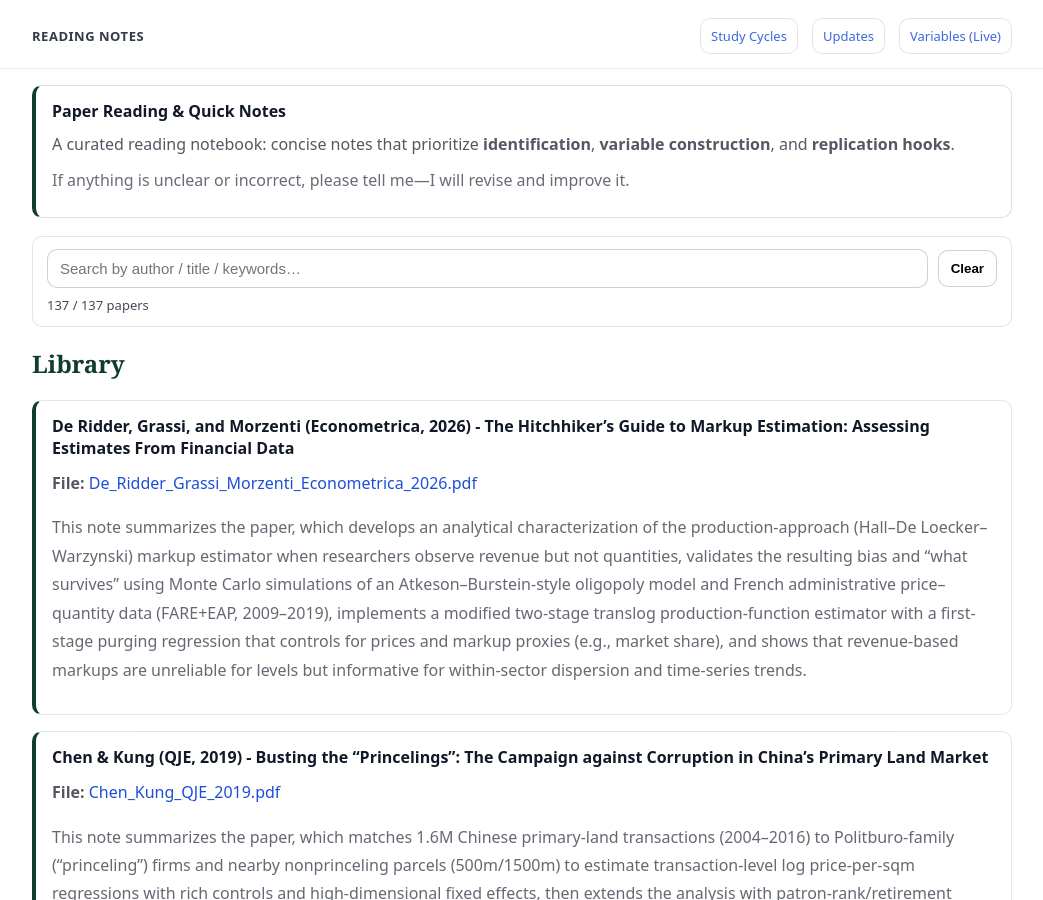
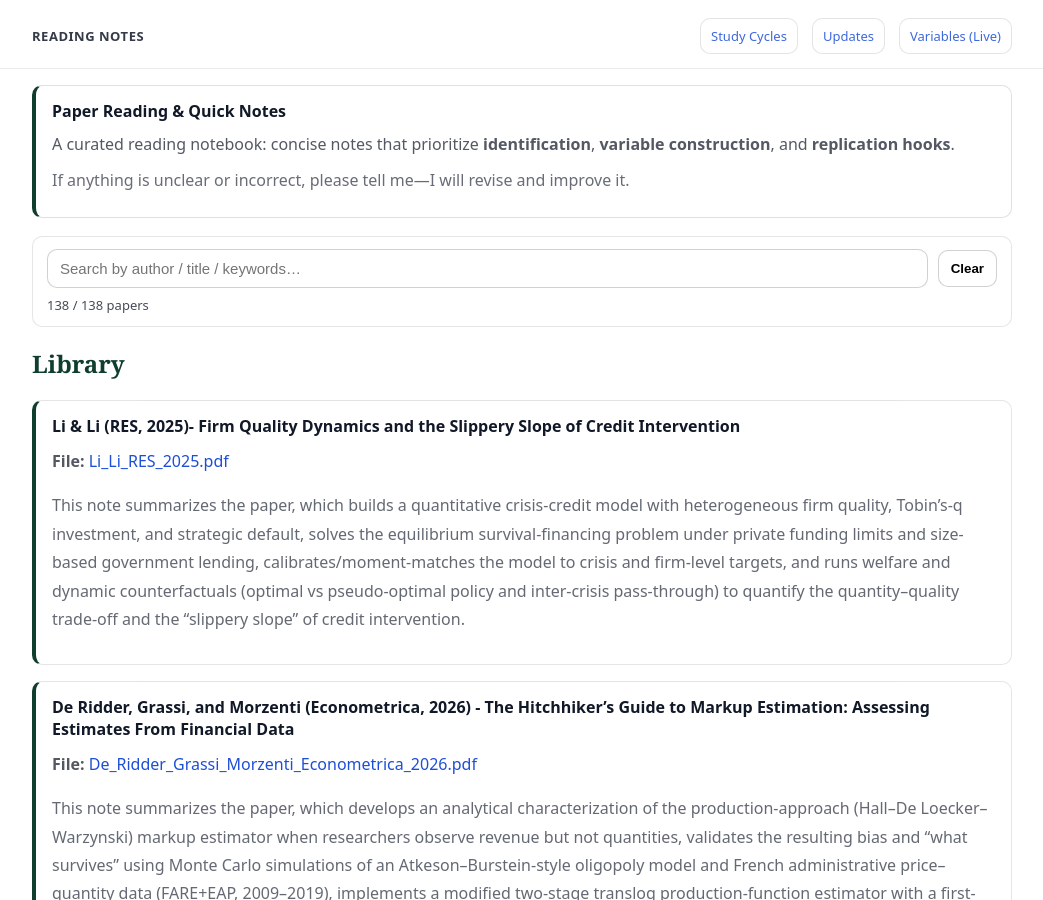
Before and after one commit to yaxinzn/study-archive, a Jekyll site: the page built from reading/index.md, in a window 1280 px wide and 900 px high. Shown: the whole window, without its empty margins (118-1161 px from the left). Built offline with Jekyll 4.4.1, drawn with Linux system fonts in a browser that asks for light colours.

Commit message:
Reading: add/update Li_Li_RES_2025.pdf

```diff
--- a/_data/reading.yml
+++ b/_data/reading.yml
@@ -1,3 +1,7 @@
+- title: "Li & Li (RES, 2025)- Firm Quality Dynamics and the Slippery Slope of Credit Intervention"
+  file: "Li_Li_RES_2025.pdf"
+  desc: "This note summarizes the paper, which builds a quantitative crisis-credit model with heterogeneous firm quality, Tobin’s-q investment, and strategic default, solves the equilibrium survival-financing problem under private funding limits and size-based government lending, calibrates/moment-matches the model to crisis and firm-level targets, and runs welfare and dynamic counterfactuals (optimal vs pseudo-optimal policy and inter-crisis pass-through) to quantify the quantity–quality trade-off and the “slippery slope” of credit intervention."
+
 - title: "De Ridder, Grassi, and Morzenti (Econometrica, 2026) - The Hitchhiker’s Guide to Markup Estimation: Assessing Estimates From Financial Data"
   file: "De_Ridder_Grassi_Morzenti_Econometrica_2026.pdf"
   desc: "This note summarizes the paper, which develops an analytical characterization of the production-approach (Hall–De Loecker–Warzynski) markup estimator when researchers observe revenue but not quantities, validates the resulting bias and “what survives” using Monte Carlo simulations of an Atkeson–Burstein-style oligopoly model and French administrative price–quantity data (FARE+EAP, 2009–2019), implements a modified two-stage translog production-function estimator with a first-stage purging regression that controls for prices and markup proxies (e.g., market share), and shows that revenue-based markups are unreliable for levels but informative for within-sector dispersion and time-series trends."
```
Also changed, not shown: 1 other file.
